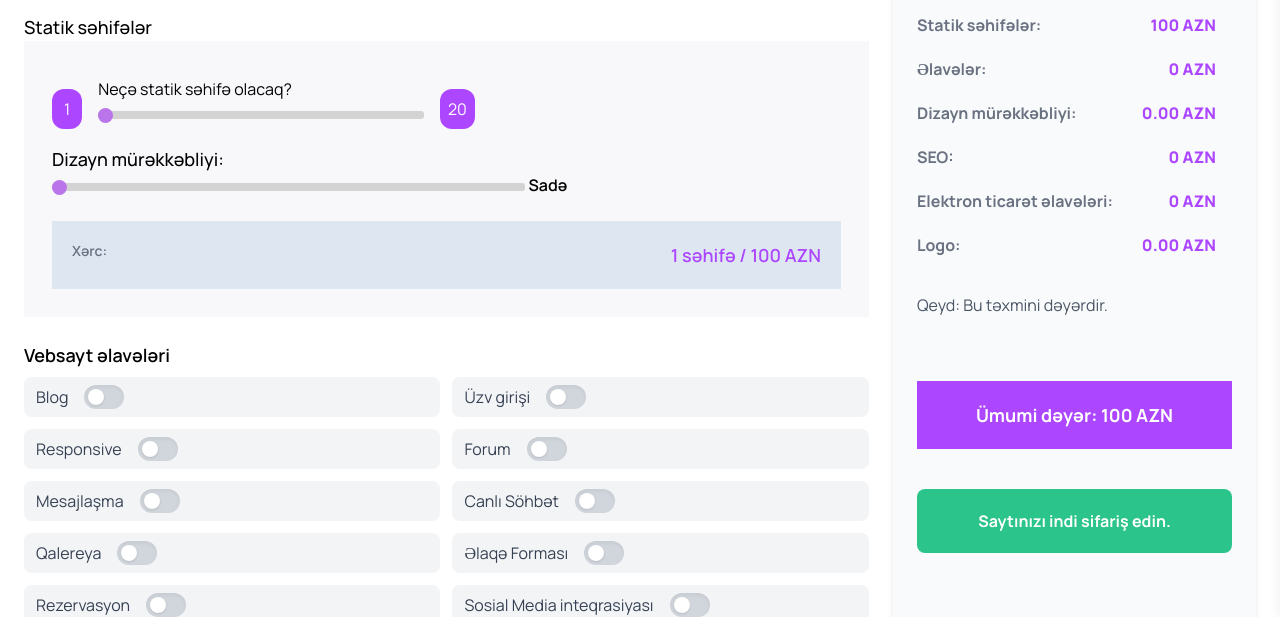
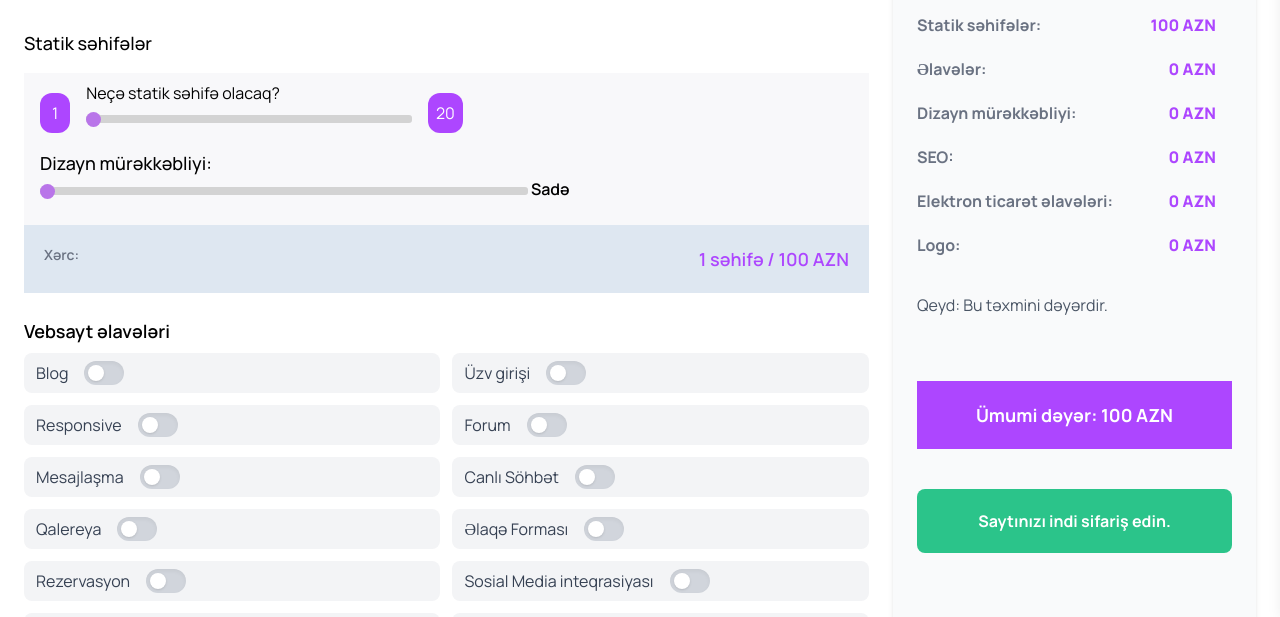
Before and after one commit to fiovba/sayt.az, a website: page calculator.htm in a window 1280 px wide. Shown: the part 187-804 px from the top of the page. Drawn offline with nearby package versions, Linux system fonts and the light colour scheme.

Commit message:
Update calculator.htm

```diff
--- a/calculator.htm
+++ b/calculator.htm
@@ -647,10 +647,9 @@
             <div class="md:w-[70%] w-full flex flex-col justify-center">
                 <h1 class="lg:text-5xl text-3xl font-extrabold mb-4 py-4">Qiymət təklifi al</h1>
 
-                <p class="text-lg font-medium">Statik səhifələr</p>
-                <div class="w-full bg-[#f8f8fa] p-7">
-
-                    <div class="flex gap-4">
+                <p class="text-lg font-medium py-4">Statik səhifələr</p>
+                <div class="w-full bg-[#f8f8fa] py-7">
+                    <div class="flex gap-4 px-4">
                         <span class="bg-purple-500 text-white text-center px-3 rounded-xl h-[40px] pt-2 mt-5">1</span>
                         <label class="block mt-2">
                             Neçə statik səhifə olacaq?
@@ -659,7 +658,7 @@
                         </label>
                         <span class="bg-purple-500 text-white text-center px-2 rounded-xl h-[40px] pt-2 mt-5">20</span>
                     </div>
-                    <div class="w-full mt-4">
+                    <div class="w-full mt-4 px-4">
                         <p class="text-lg font-medium">Dizayn mürəkkəbliyi:</p>
                         <input type="range" id="designComplexity" min="1" max="3" value="1" class="slider w-[60%] mt-2"
                             oninput="calculateTotal()">
@@ -891,8 +890,8 @@
             document.getElementById("basketCost").innerHTML = basketCost + " AZN";
             document.getElementById("extraCost").innerHTML = extraCost + " AZN";
             document.getElementById("designPageCost").innerHTML = designCost + pageCost + " AZN";
-            document.getElementById("designCost").innerHTML = designCost.toFixed(2) + " AZN";
-            document.getElementById("logoCost").innerHTML = logoCost.toFixed(2) + " AZN";
+            document.getElementById("designCost").innerHTML = designCost + " AZN";
+            document.getElementById("logoCost").innerHTML = logoCost + " AZN";
             document.getElementById("extraCostSummarySpan").innerHTML = extraCost + " AZN";
             document.getElementById("seoCostSummarySpan").innerHTML = seoCost + " AZN";
             document.getElementById("basketCostSummarySpan").innerHTML = basketCost + " AZN";
```
